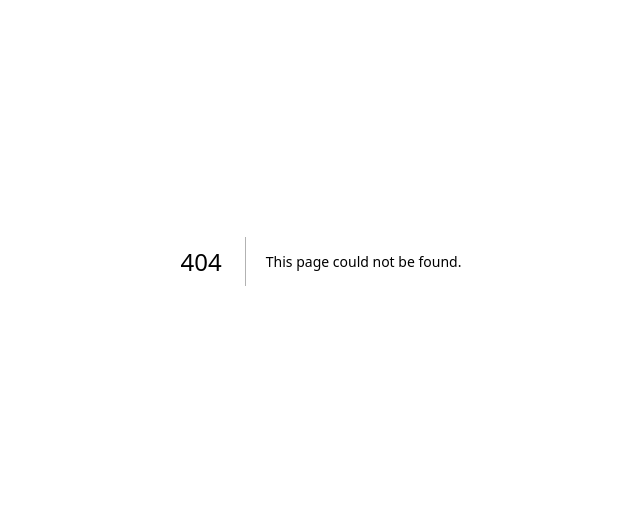
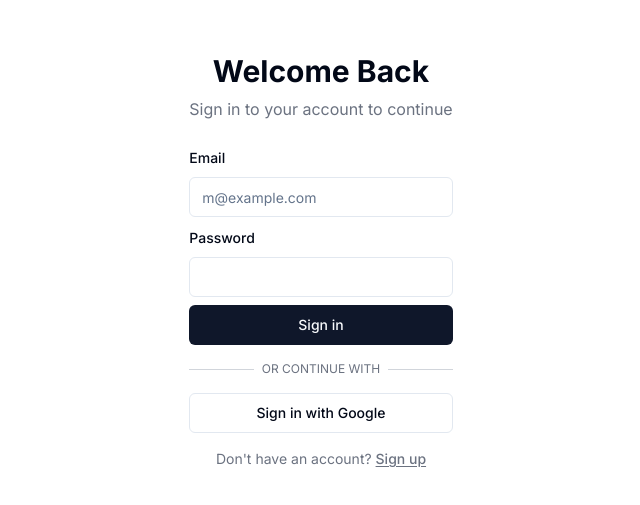
Before and after one commit to fajarrhnn/ecommerce, a Next.js app: page /login in a window 1280 px wide. Before the commit this address had no page. Shown: the part 139-644 px from the top of the page, without its empty margins (319-959 px from the left). Built offline with nearby package versions, Linux system fonts and the light colour scheme.

Commit message:
set up the next-auth function and create a login profile page

```diff
--- /dev/null
+++ b/app/(auth)/layout.tsx
@@ -0,0 +1,9 @@
+export default function AuthLayout({
+  children,
+}: Readonly<{ children: React.ReactNode }>) {
+  return (
+    <section className="flex justify-center items-center min-h-screen">
+      {children}
+    </section>
+  );
+}
--- /dev/null
+++ b/app/(auth)/login/page.tsx
@@ -0,0 +1,105 @@
+"use client";
+import { signIn } from "next-auth/react";
+import { FormEventHandler, useState } from "react";
+import { Button } from "@/components/ui/button";
+import { Label } from "@/components/ui/label";
+import { Input } from "@/components/ui/input";
+import Link from "next/link";
+
+export default function Login() {
+  const [data, setData] = useState({
+    email: "",
+    password: "",
+  });
+
+  const [message, setMessage] = useState<string | null>("");
+
+  const handleLoginCreedentials: FormEventHandler = async (e) => {
+    e.preventDefault();
+    const res = await signIn("credentials", {
+      email: data.email,
+      password: data.password,
+      callbackUrl: "/",
+    });
+    if (res?.status === 401) {
+      setMessage("Incorrect Email or Password");
+    }
+  };
+
+  return (
+    <>
+      <div className="mx-auto max-w-md space-y-6">
+        <div className="space-y-2 text-center">
+          <h1 className="text-3xl font-bold">Welcome Back</h1>
+          <p className="text-gray-500 dark:text-gray-400">
+            Sign in to your account to continue
+          </p>
+        </div>
+        <div className="space-y-4">
+          {message && (
+            <p className="text-red-500 text-center text-sm">{message}</p>
+          )}
+          <form onSubmit={handleLoginCreedentials}>
+            <div className="space-y-2">
+              <div className="space-y-2">
+                <Label htmlFor="email">Email</Label>
+                <Input
+                  id="email"
+                  type="email"
+                  placeholder="m@example.com"
+                  required
+                  value={data.email}
+                  onChange={(e) => {
+                    setData((prev) => ({ ...prev, email: e.target.value }));
+                  }}
+                />
+              </div>
+              <div className="space-y-2">
+                <Label htmlFor="password">Password</Label>
+                <Input
+                  id="password"
+                  type="password"
+                  required
+                  value={data.password}
+                  onChange={(e) => {
+                    setData((prev) => ({ ...prev, password: e.target.value }));
+                  }}
+                />
+              </div>
+            </div>
+            <Button type="submit" className="w-full mt-2">
+              Sign in
+            </Button>
+          </form>
+          <div className="relative">
+            <div className="absolute inset-0 flex items-center">
+              <span className="w-full border-t border-gray-300 dark:border-gray-700" />
+            </div>
+            <div className="relative flex justify-center text-xs uppercase">
+              <span className="bg-white px-2 text-gray-500 dark:bg-gray-950 dark:text-gray-400">
+                Or continue with
+              </span>
+            </div>
+          </div>
+          <Button
+            variant="outline"
+            className="w-full"
+            onClick={() => signIn("google", { callbackUrl: "/" })}
+          >
+            Sign in with Google
+          </Button>
+          <p className="text-center text-sm text-gray-500 dark:text-gray-400">
+            Don't have an account?{" "}
+            <Link
+              href="#"
+              className="font-medium underline underline-offset-2"
+              prefetch={false}
+            >
+              Sign up
+            </Link>
+          </p>
+        </div>
+      </div>
+    </>
+  );
+}
--- /dev/null
+++ b/app/(user)/profile/page.tsx
@@ -0,0 +1,53 @@
+import Image from "next/image";
+import Link from "next/link";
+import { getServerSession } from "next-auth";
+import { authOptions } from "@/lib/authOptions";
+import LogoutButton from "@/components/btn-logout";
+import { Button } from "@/components/ui/button";
+import {
+  Card,
+  CardHeader,
+  CardContent,
+  CardTitle,
+  CardFooter,
+  CardDescription,
+} from "@/components/ui/card";
+
+export default async function Profile() {
+  const session = await getServerSession(authOptions);
+  const { name, image, email } = session?.user || {};
+  return (
+    <section className="w-11/12 mx-auto min-h-screen flex justify-center items-center">
+      {session ? (
+        <Card>
+          {image && (
+            <CardHeader>
+              <Image
+                src={image || ""}
+                alt={name || ""}
+                width={120}
+                height={120}
+              />
+            </CardHeader>
+          )}
+          <CardContent className={`${!image && "pt-6"}`}>
+            <CardTitle>{name}</CardTitle>
+            <CardDescription className="mt-3 mb-0 pb-0">
+              You're sign in from {email}
+            </CardDescription>
+          </CardContent>
+          <CardFooter>
+            <LogoutButton />
+          </CardFooter>
+        </Card>
+      ) : (
+        <div className="space-y-5">
+          <h1>Kamu belum login </h1>
+          <Button variant={"link"}>
+            <Link href={"/login"}>Login</Link>
+          </Button>
+        </div>
+      )}
+    </section>
+  );
+}
--- /dev/null
+++ b/app/api/auth/[...nextauth]/route.ts
@@ -0,0 +1,5 @@
+import NextAuth from "next-auth/next";
+import { authOptions } from "@/lib/authOptions";
+
+const handler = NextAuth(authOptions);
+export { handler as GET, handler as POST };
--- /dev/null
+++ b/lib/authOptions.ts
@@ -0,0 +1,77 @@
+import { NextAuthOptions } from "next-auth";
+import Google from "next-auth/providers/google";
+import Credentials from "next-auth/providers/credentials";
+
+export const authOptions: NextAuthOptions = {
+  session: {
+    strategy: "jwt",
+  },
+  pages: {
+    signIn: "/login",
+  },
+  secret: process.env.NEXTAUTH_SECRET,
+  providers: [
+    Google({
+      clientId: process.env.GOOGLE_CLIENT_ID as string,
+      clientSecret: process.env.GOOGLE_CLIENT_SECRET as string,
+      authorization: {
+        params: {
+          prompt: "consent",
+          access_type: "offline",
+          response_type: "code",
+        },
+      },
+    }),
+    Credentials({
+      name: "Credentials",
+      type: "credentials",
+      credentials: {
+        email: { label: "Email", type: "email" },
+        password: { label: "Password", type: "password" },
+      },
+      async authorize(credentials, req) {
+        const { email, password } = credentials as {
+          email: string;
+          password: string;
+        };
+        if (email !== "johndoe@gmail.com" || password !== "123") {
+          return null;
+        } else {
+          return { id: "1", name: "Jarot anjay", email: "johndoe@gmail.com" };
+        }
+      },
+    }),
+  ],
+  callbacks: {
+    async signIn({ user, account, profile, email, credentials }: any) {
+      if (account?.provider === "google") {
+        console.log("Google profile", profile);
+        if (profile?.email_verified && profile.email.endsWith("@gmail.com")) {
+          return true;
+        } else {
+          console.log("Email not verified or domain not allowed");
+          return false;
+        }
+      }
+      return true;
+    },
+    async redirect({ url, baseUrl }: any) {
+      if (url.startsWith("/")) return `${baseUrl}${url}`;
+      else if (new URL(url).origin === baseUrl) return url;
+      return baseUrl;
+    },
+    async session({ session, token, user }: any) {
+      session.accessToken = token.accessToken;
+      session.user.id = token.id;
+
+      return session;
+    },
+    async jwt({ token, user, account, profile, isNewUser }: any) {
+      if (account) {
+        token.accessToken = account.accessToken;
+        token.id = user?.id;
+      }
+      return token;
+    },
+  },
+};
```
